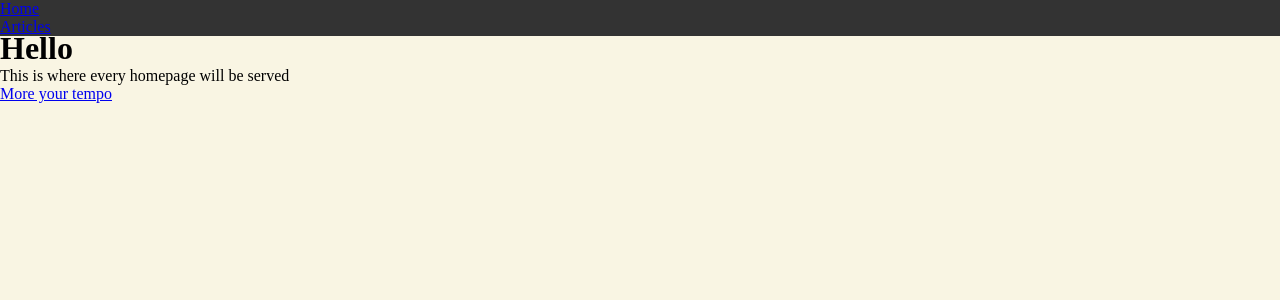
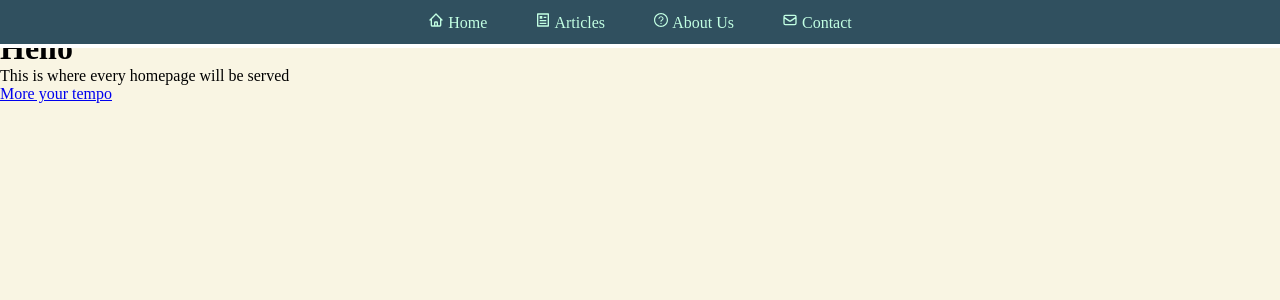
Before and after one commit to herculeshayer/grit-and-gain, a React (Create React App) app in the folder client/: page / in a window 1280 px wide. Shown: the top 300 px of the page. Built offline with nearby package versions, Linux system fonts and the light colour scheme.

Commit message:
navbar css + additional links to app pages

```diff
--- a/client/src/NavBar.js
+++ b/client/src/NavBar.js
@@ -1,25 +1,37 @@
 import React from 'react';
 import { Link } from 'react-router-dom';
+import { HiOutlineMail, HiOutlineHome } from 'react-icons/hi';
+import { RiArticleLine } from 'react-icons/ri';
+import { AiOutlineQuestionCircle } from 'react-icons/ai';
 
 const styleNavBar = {
-    overflow: "hidden",
-    backgroundColor: "#333",
+    textAlign: "center",
+    backgroundColor: "#30505F",
     position: "fixed",
     top: "0",
-    width: "100%"
+    width: "100%",
+    borderBottom: "4px solid #FFFFFF"
 }
 
 
 const NavBar = () => {
     return(
         <nav style={styleNavBar}>
-            <ul>
-                <li>
-                    <Link to="/">Home</Link>
-                </li>
-                <li>
-                    <Link to="/Articles">Articles</Link>
-                </li>
+            <ul style={{listStyleType:"none", margin:"0", padding:"0"}}>
+                <div>
+                    <li>
+                        <Link to="/"><HiOutlineHome /> Home</Link>
+                    </li>
+                    <li>
+                        <Link to="/Articles"><RiArticleLine /> Articles</Link>
+                    </li>
+                    <li>
+                        <Link to="/About-Us"><AiOutlineQuestionCircle /> About Us</Link>
+                    </li>
+                    <li>
+                        <Link to="/Contact"><HiOutlineMail /> Contact</Link>
+                    </li>
+                </div>
             </ul>
         </nav>
     );
--- a/client/src/css/styles.css
+++ b/client/src/css/styles.css
@@ -7,3 +7,21 @@ html,
 body {
     background-color: #F9F5E3;
 }
+
+li {
+    display: inline-block;
+    padding: 12px;
+}
+
+li a {
+    padding: 12px;
+}
+
+nav a {
+    color:#C2FFE3;
+    text-decoration: none;
+}
+nav a:hover {
+    background: black;
+    color:bisque;
+}
```
